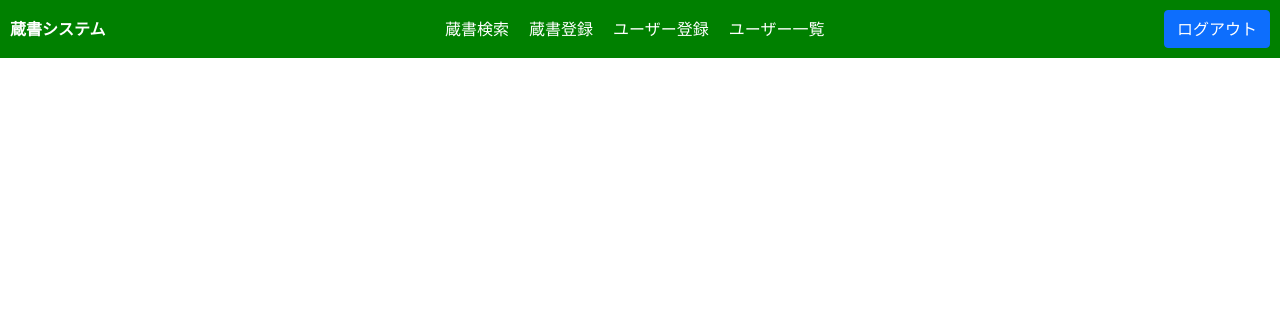
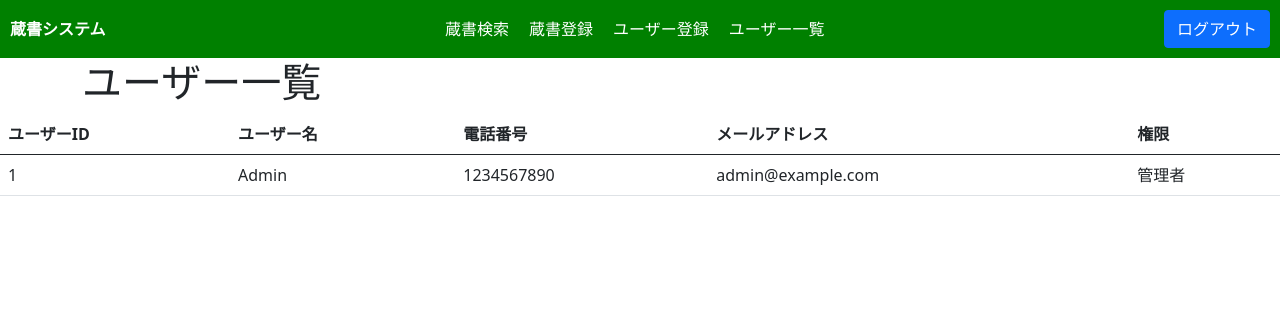
Before and after one commit to illionillion/library_system_sample, a PHP site: page /user_list/ in a window 1280 px wide. Shown: the top 318 px of the page. Run offline with PHP 8.4, Linux system fonts and the light colour scheme; a user stored in the database is signed in; data comes from the database, SQL or seed files in the repository.

Commit message:
ユーザー一覧完成

```diff
--- a/www/html/user_list/index.php
+++ b/www/html/user_list/index.php
@@ -1,7 +1,18 @@
 <?php
 include '../api/session_check/index.php';
 include '../api/role_check/index.php';
+include '../api/db/index.php';
 include '../components/header/component.php';
+
+try {
+
+    $stmt = $pdo->prepare('select user_id, user_name, phone_number, email, role from users;');
+    $stmt->execute();
+
+    $results = $stmt->fetchAll();
+} catch (PDOException $e) {
+    die("データの取得に失敗しました: " . $e->getMessage());
+}
 
 ?>
 
@@ -22,6 +33,35 @@ include '../components/header/component.php';
     $header = new HeaderComponent('蔵書システム');
     $header->render();
     ?>
+
+    <main>
+        <div class="container">
+            <h1>ユーザー一覧</h1>
+        </div>
+
+        <table class="table">
+            <thead>
+                <tr>
+                    <th scope="col">ユーザーID</th>
+                    <th scope="col">ユーザー名</th>
+                    <th scope="col">電話番号</th>
+                    <th scope="col">メールアドレス</th>
+                    <th scope="col">権限</th>
+                </tr>
+            </thead>
+            <tbody>
+                <?php foreach ($results as $row) : ?>
+                    <tr>
+                        <td scope="row"><?= $row['user_id'] ?></td>
+                        <td><?= $row['user_name'] ?></td>
+                        <td><?= $row['phone_number'] ?></td>
+                        <td><?= $row['email'] ?></td>
+                        <td><?= $row['role'] == 0 ? '管理者' : '利用者' ?></td>
+                    </tr>
+                <?php endforeach; ?>
+            </tbody>
+        </table>
+    </main>
 </body>
 
 </html>
```
